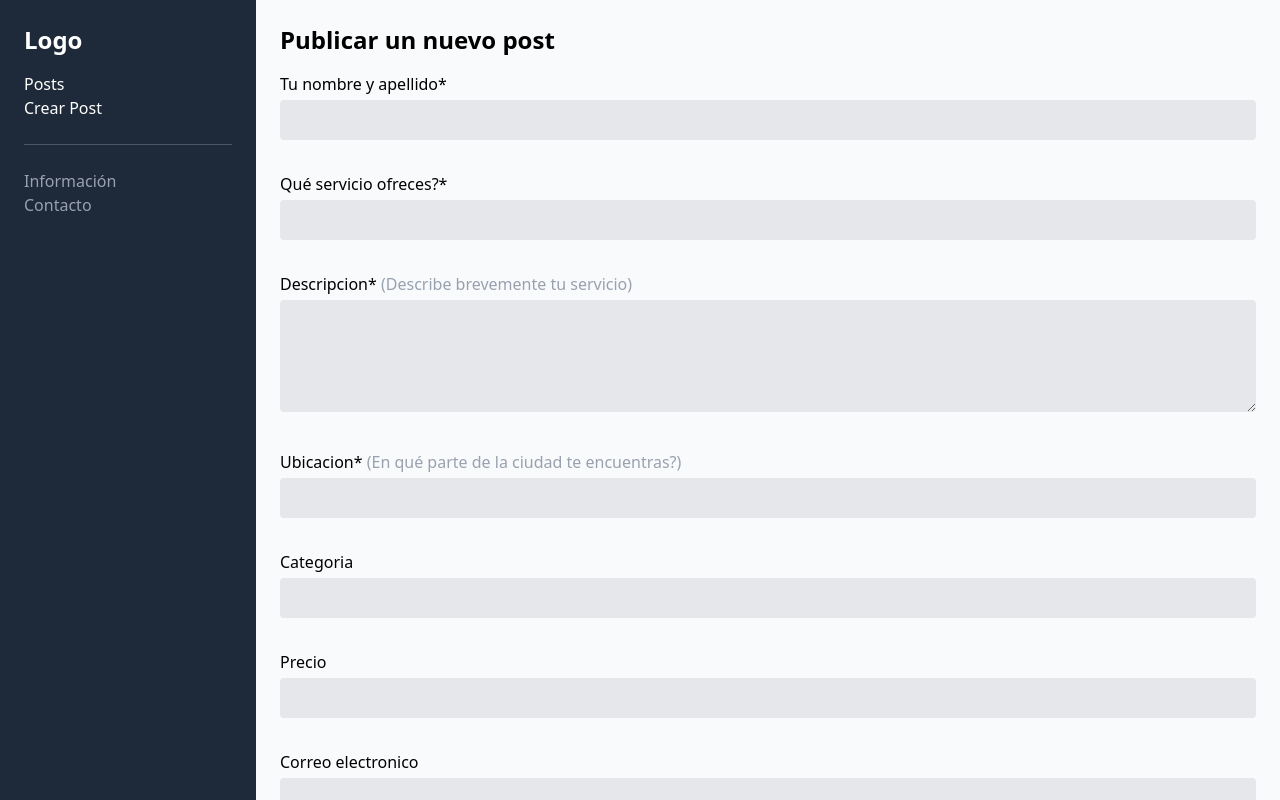
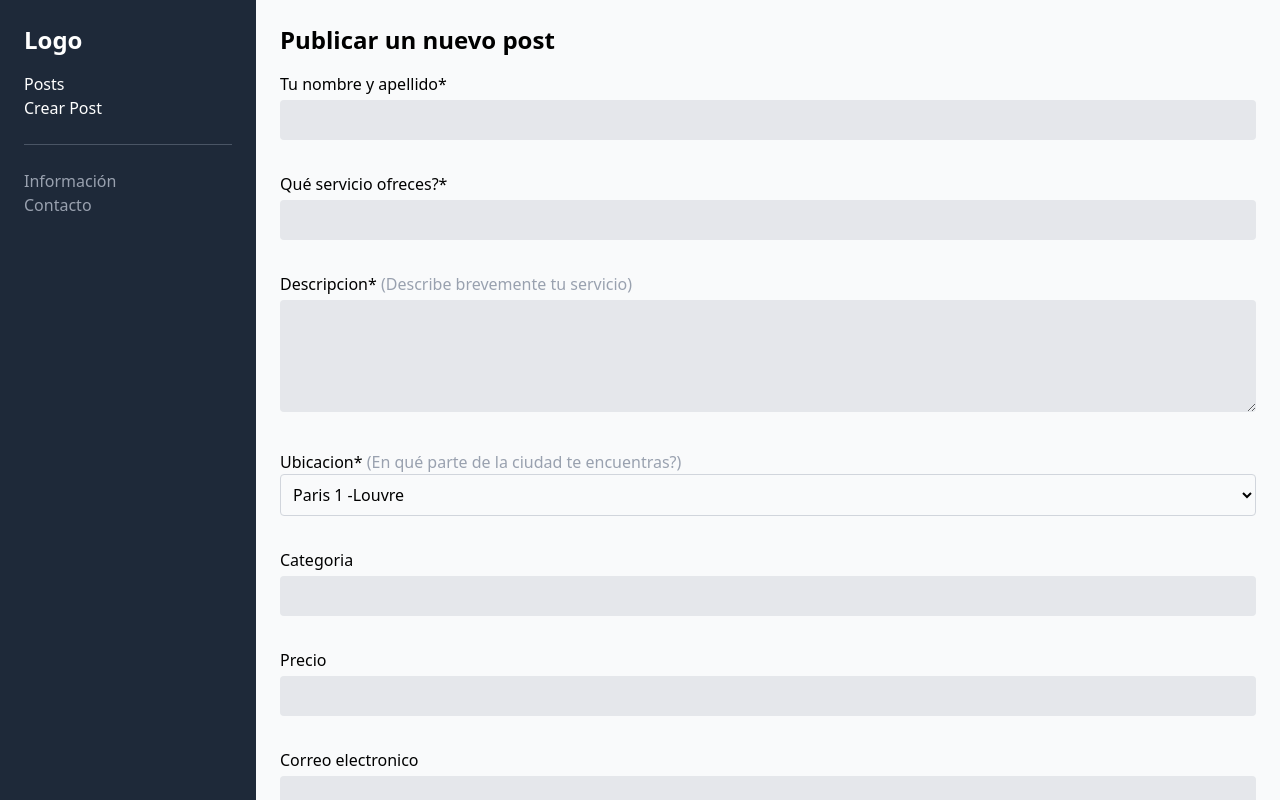
Before and after one commit to villa-santiago/colombians-in-paris, a React (Vite) app: page /create in a window 1280 px wide. Built offline with nearby package versions, Linux system fonts and the light colour scheme.

Commit message:
implemented dropdown for city neighbourhoods

```diff
--- a/src/components/PostDetail.jsx
+++ b/src/components/PostDetail.jsx
@@ -1,4 +1,10 @@
+
+import { useNavigate } from "react-router-dom";
+import editIcon from "../assets/edit.png"
+
 function PostDetail({ post }) {
+  const navigate = useNavigate();
+
     return (
       <div className="max-w-3xl p-6 bg-white rounded-2xl shadow-lg border border-gray-200">
         <h1 className="text-3xl font-bold text-gray-800 mb-4">{post.title}</h1>
@@ -22,9 +28,17 @@ function PostDetail({ post }) {
 
         <hr className="my-6 border-gray-200" />
 
+        <div className="flex justify-between items-center mt-6">
         <p className="text-sm text-gray-400">
           <span className="font-medium text-gray-500">Post ID:</span> {post.id}
         </p>
+        <button
+        className="w-10 h-10 bg-gray-200 rounded-full flex items-center justify-center hover:bg-gray-300"
+        onClick={() => navigate(`/posts/${post.id}/edit`)}
+        >
+        <img src={editIcon} className="w-5 h-5" />
+        </button>
+        </div>
       </div>
     );
   }
--- a/src/components/PostForm.jsx
+++ b/src/components/PostForm.jsx
@@ -39,15 +39,39 @@ function PostForm ({formData, onChange, onSubmit, isEditing = false, onDelete})
                 </div>
 
                 <div>
-                    <label className="block font-medium mb-1">Ubicacion* <span className="text-md text-gray-400">(En qué parte de la ciudad te encuentras?)</span></label>
-                    <input
-                        type = "text"
-                        name = "location"
+                    <label className="block font-medium mb-1">Ubicacion* <span className="text-md text-gray-400">(En qué parte de la ciudad te encuentras?)</span>
+                    <select name = "location"
                         value = {formData.location}
                         onChange={onChange}
-                        className="w-full bg-gray-200 p-2 rounded focus:outline-none focus:ring-2 focus:ring-blue-500"
-                        required
-                    />
+                        className="w-full p-2 border border-gray-300 rounded"
+                    >
+                    <option value="Paris 1 -Louvre">Paris 1 -Louvre </option>
+                    <option value="Paris 2 - Bourse">Paris 2 - Bourse </option>
+                    <option value="Paris 3 - Temple">Paris 3 - Temple </option>
+                    <option value="Paris 4 - Hôtel-de-Ville">Paris 4 - Hôtel-de-Ville </option>
+                    <option value="Paris 5 - Panthéon">Paris 5 - Panthéon </option>
+                    <option value="Paris 6 - Luxembourg">Paris 6 - Luxembourg </option>
+                    <option value="Paris 7 - Palais-Bourbon">Paris 7 - Palais-Bourbon </option>
+                    <option value="Paris 8 - Élysée">Paris 8 - Élysée </option>
+                    <option value="Paris 9 - Opéra">Paris 9 - Opéra </option>
+                    <option value="Paris 10 - Entrepôt">Paris 10 - Entrepôt </option>
+                    <option value="Paris 11 - Popincourt">Paris 11 - Popincourt </option>
+                    <option value="Paris 12 - Reuilly">Paris 12 - Reuilly </option>
+                    <option value="Paris 13 - Gobelins">Paris 13 - Gobelins </option>
+                    <option value="Paris 14 - Observatoire">Paris 14 - Observatoire </option>
+                    <option value="Paris 15 - Vaugirard">Paris 15 - Vaugirard </option>
+                    <option value="Paris 16 - Passy">Paris 16 - Passy </option>
+                    <option value="Paris 17 - Batignolles-Monceaux">Paris 17 - Batignolles-Monceaux </option>
+                    <option value="Paris 18 - Buttes-Montmartre">Paris 18 - Buttes-Montmartre </option>
+                    <option value="Paris 19 - Buttes-Chaumont">Paris 19 - Buttes-Chaumont </option>
+                    <option value="Paris 20 - Ménilmontant">Paris 20 - Ménilmontant </option>
+                    <option value="Fuera de París">Fuera de París</option>
+
+
+                    </select>
+                    </label>
+
+
                 </div>
 
                 <div>
--- a/src/pages/PostDetailPage.jsx
+++ b/src/pages/PostDetailPage.jsx
@@ -1,12 +1,11 @@
 import { useParams } from "react-router-dom";
 import { useEffect, useState } from "react";
-import { useNavigate } from "react-router-dom";
 import PostDetail from "../components/PostDetail";
 
 function PostDetailPage(){
     const {id} = useParams();
     const [post, setPost] = useState(null);
-    const navigate = useNavigate();
+
 
 
 useEffect(() => {
@@ -20,9 +19,6 @@ if (!post) return <p>No se ha encontrado este post</p>;
 
 return <>
     <PostDetail post={post}/>
-    <button className="mt-4 px-4 py-2 bg-blue-600 text-white rounded hover:bg-blue-700" onClick={() => navigate(`/posts/${post.id}/edit`)}>
-    Editar Post
-    </button>
 </>
 
 
```
Also changed, not shown: src/assets/edit.png (added).
